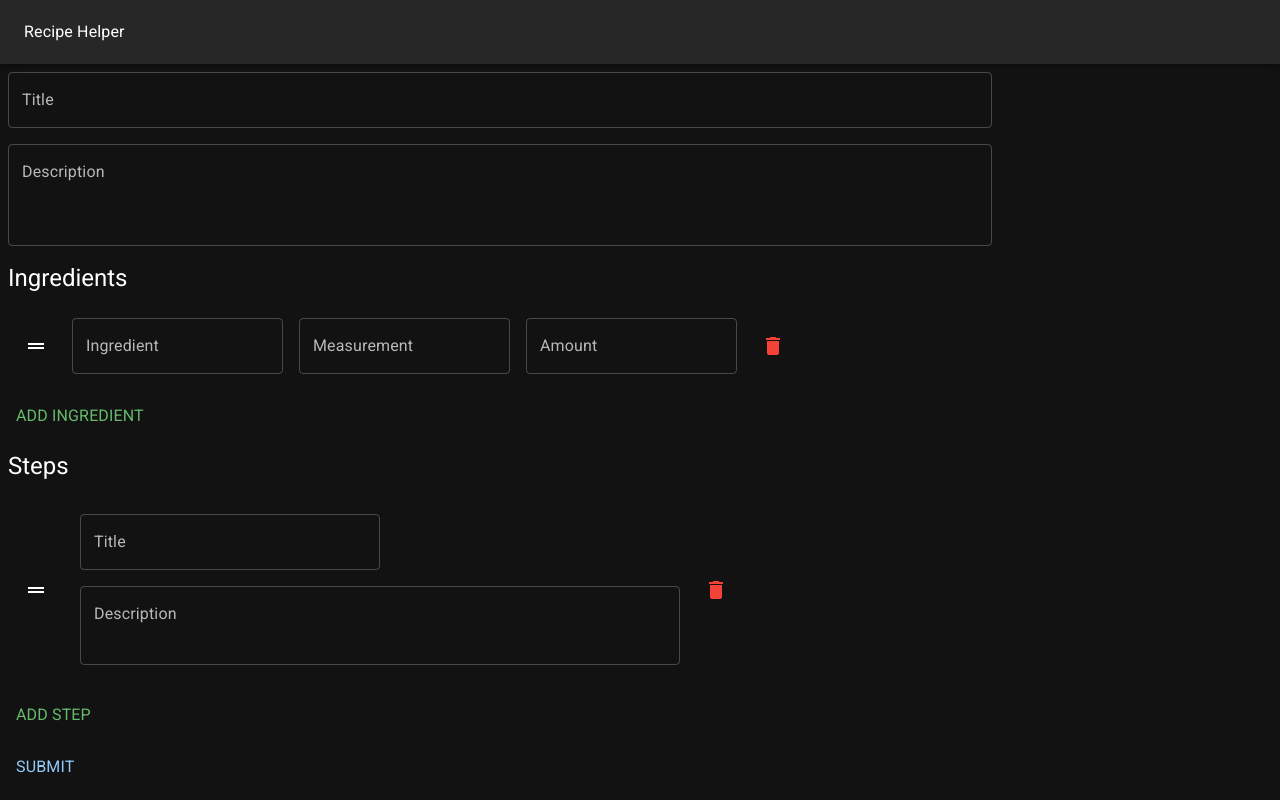
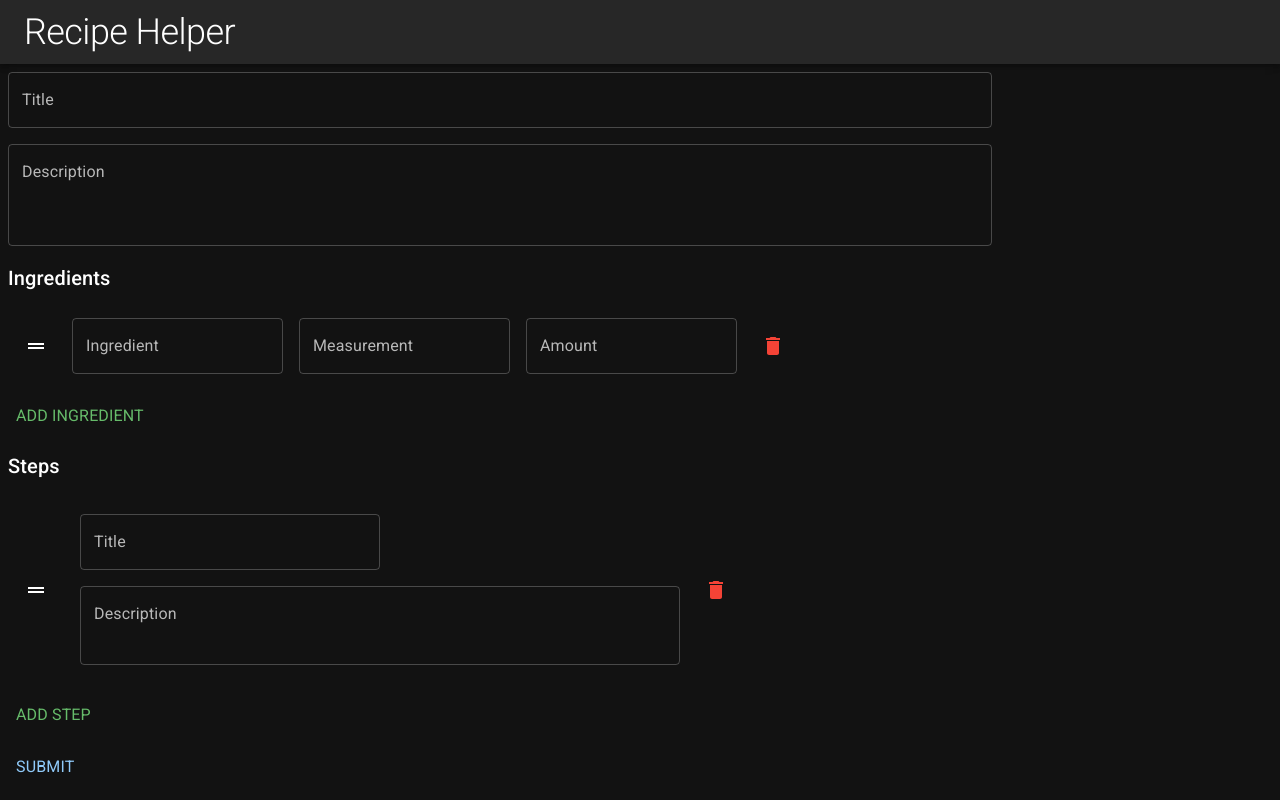
Before and after one commit to jwmcconnell/recipe-helper, a React (Vite) app: page /new/recipe in a window 1280 px wide. Built offline with nearby package versions, Linux system fonts and the light colour scheme.

Commit message:
Font updates

```diff
--- a/src/pages/RecipeEditor/RecipeEditor.tsx
+++ b/src/pages/RecipeEditor/RecipeEditor.tsx
@@ -111,7 +111,7 @@ export function RecipeEditor(): ReactElement {
           sx={{ m: 1 }}
         />
 
-        <Typography variant="h5" sx={{ m: 1 }}>
+        <Typography variant="h6" sx={{ m: 1 }}>
           Ingredients
         </Typography>
         <Box>
@@ -198,7 +198,7 @@ export function RecipeEditor(): ReactElement {
           </Button>
         </Grid>
 
-        <Typography variant="h5" sx={{ m: 1 }}>
+        <Typography variant="h6" sx={{ m: 1 }}>
           Steps
         </Typography>
 
--- a/src/pages/Root/Root.tsx
+++ b/src/pages/Root/Root.tsx
@@ -7,7 +7,9 @@ export function Root(): ReactElement {
     <Box>
       <AppBar position="static">
         <Toolbar>
-          <Typography>Recipe Helper</Typography>
+          <Typography variant="h1" sx={{ fontSize: 36 }}>
+            Recipe Helper
+          </Typography>
         </Toolbar>
       </AppBar>
       <Outlet />
```
